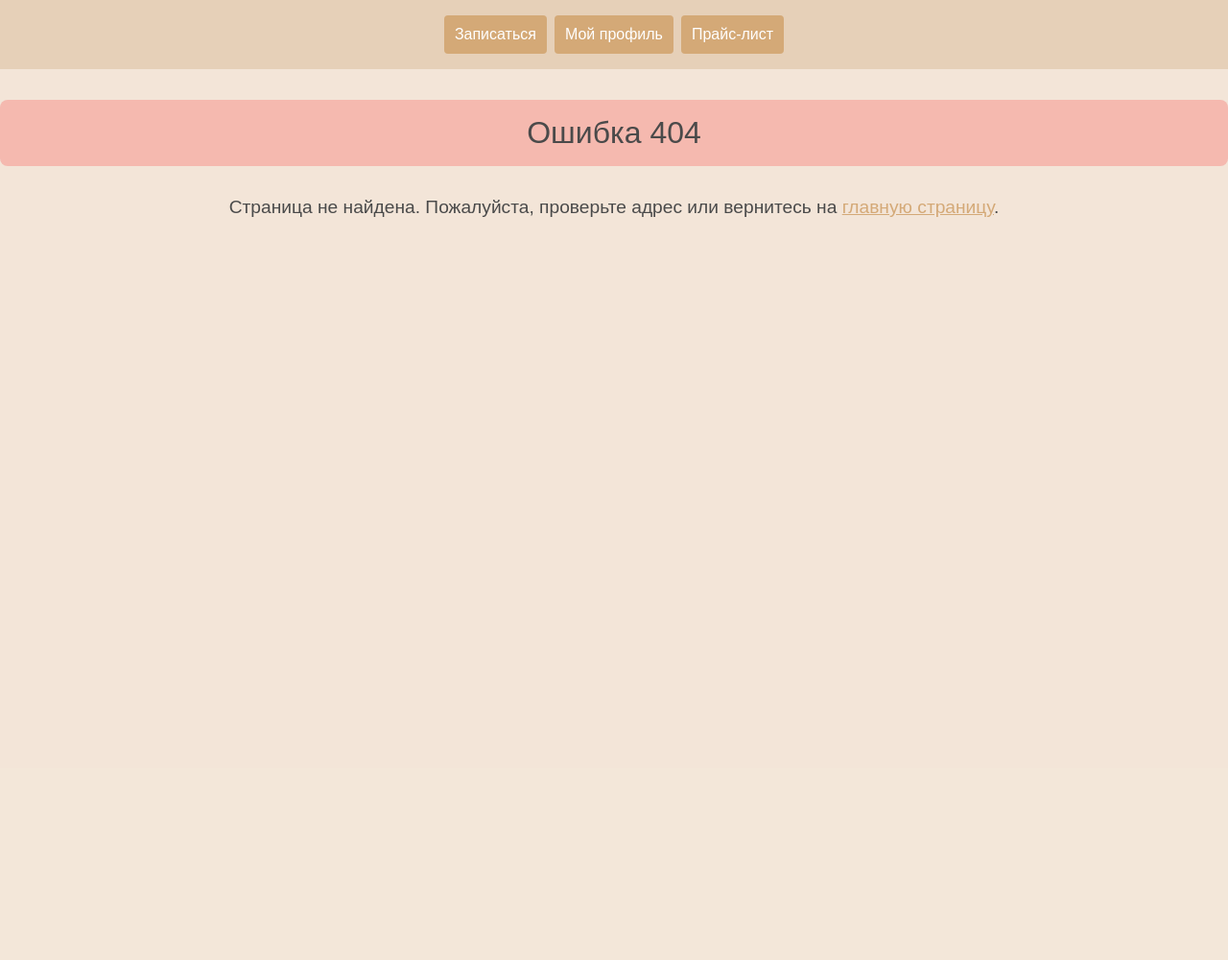
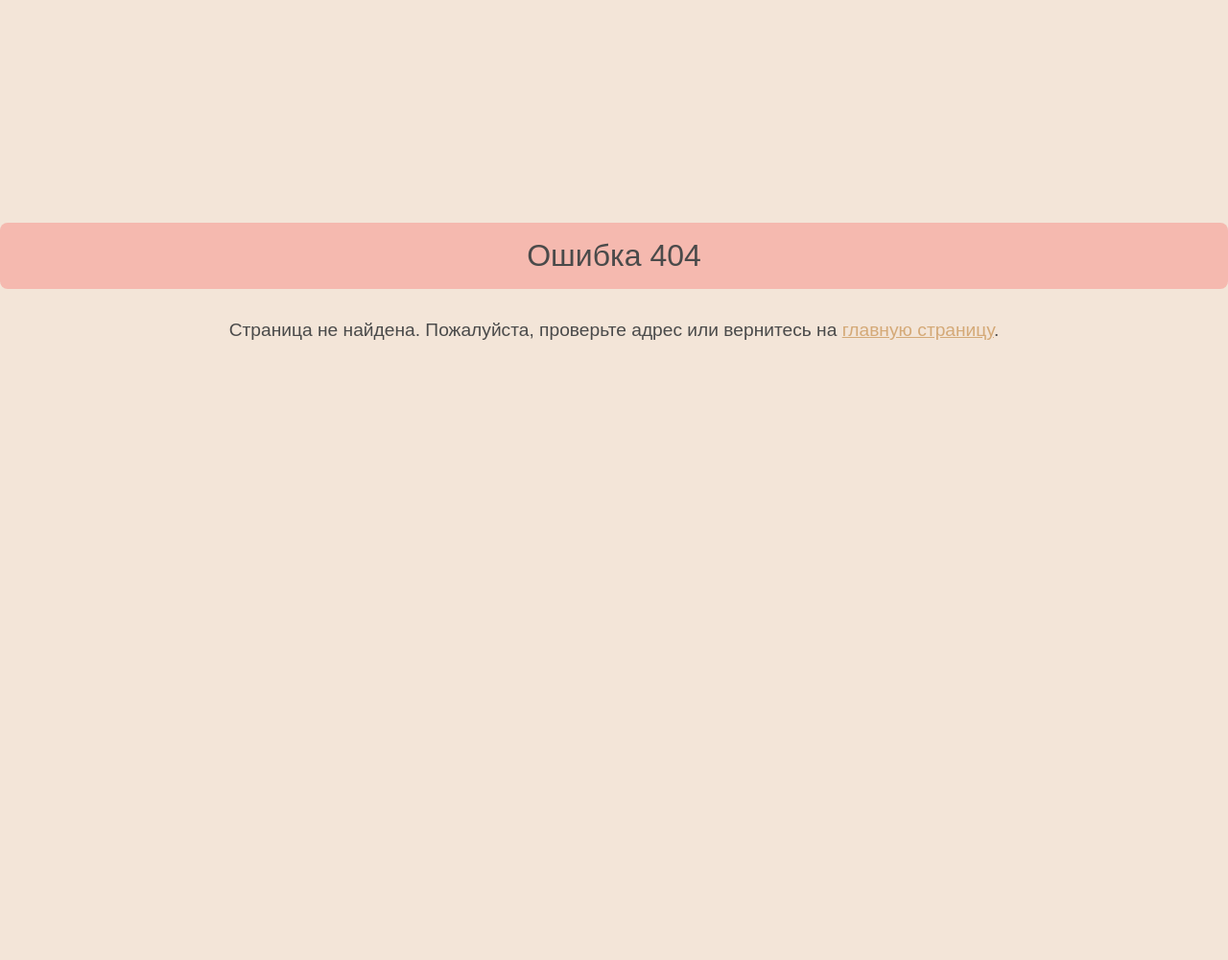
Before and after one commit to XHackerFinnX/WebEyelasmatun, a FastAPI app: template app/templates/main/error.html in a window 1280 px wide. Shown: the whole page at 96% size. Before the commit the page ends 226 px from the top, so only its background shows below. Run offline with FastAPI, Linux system fonts and the light colour scheme; the template is opened without the code that fills it, so the values that code supplies are empty; parts of the project's set-up code (start-up, migrations or seed data) failed here and were passed over; some libraries are stand-ins or nearby versions.

Commit message:
убрал header

```diff
--- a/app/static/css/main/error.css
+++ b/app/static/css/main/error.css
@@ -14,13 +14,7 @@ body {
     display: flex;
     flex-direction: column;
     min-height: 100vh;
-    -webkit-tap-highlight-color: transparent;
-    -webkit-tap-highlight-color: rgba(0, 0, 0, 0);
-}
-
-header {
-    background-color: var(--secondary-color);
-    padding: 1rem;
+    margin-top: 200px;
 }
 
 nav {
--- a/app/templates/main/error.html
+++ b/app/templates/main/error.html
@@ -7,16 +7,9 @@
     <link rel="stylesheet" href="https://cdn.jsdelivr.net/npm/flatpickr/dist/flatpickr.min.css">
     <link rel="stylesheet" href="/static/css/main/error.css">
     <link rel="icon" href="/static/images/favicon.ico" type="image/x-icon">
+    <link rel="stylesheet" href="https://cdnjs.cloudflare.com/ajax/libs/font-awesome/6.0.0-beta3/css/all.min.css">
 </head>
 <body>
-    <header>
-        <nav>
-            <a href="/" class="nav-button nav-button-left">Записаться</a>
-            <a href="/profile/{{user}}" class="nav-button nav-button-center">Мой профиль</a>
-            <a href="/pricelist" class="nav-button nav-button-right">Прайс-лист</a>
-        </nav>
-    </header>
-
     <main>
         <div class="error-message">Ошибка 404</div>
         <div class="error-description">
```
